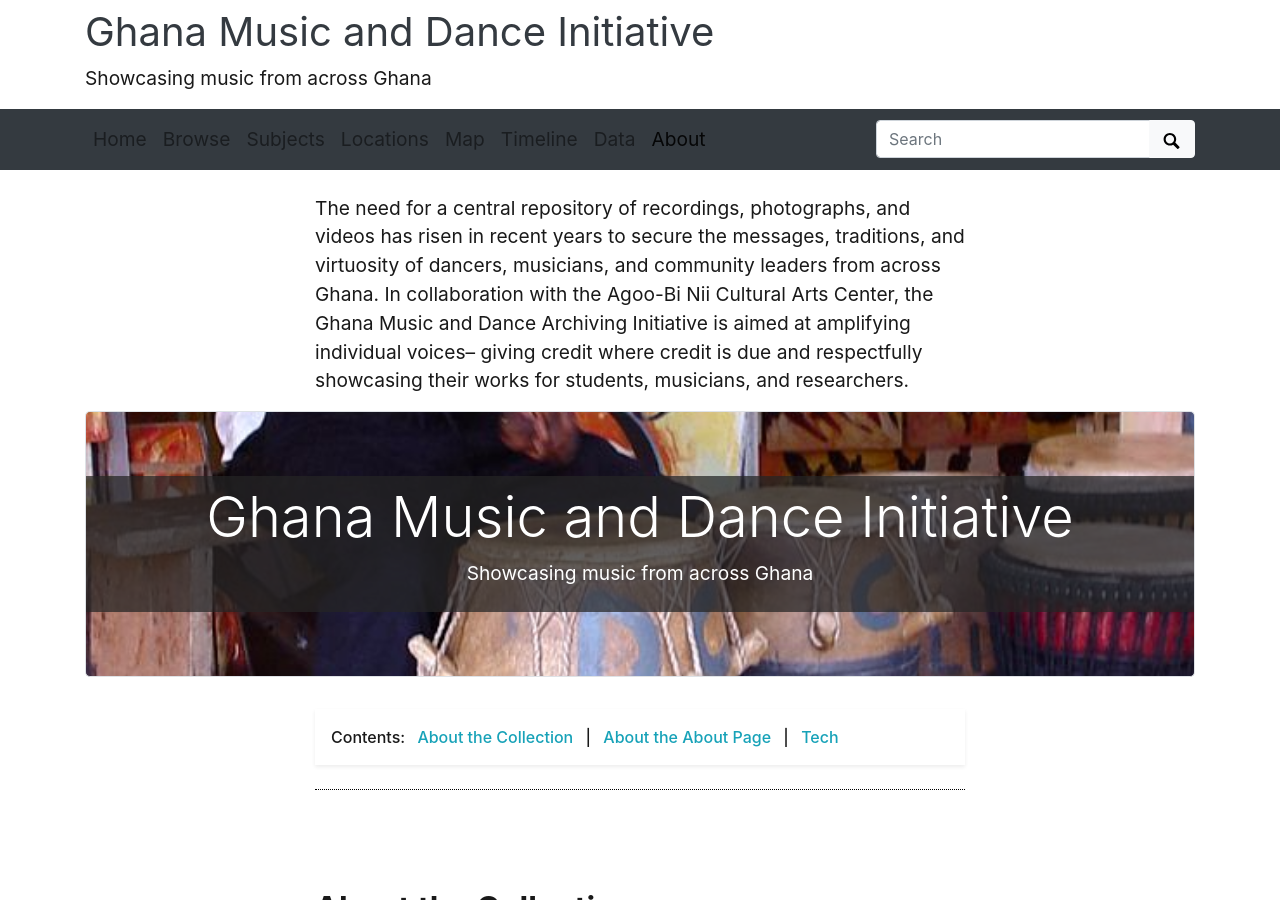
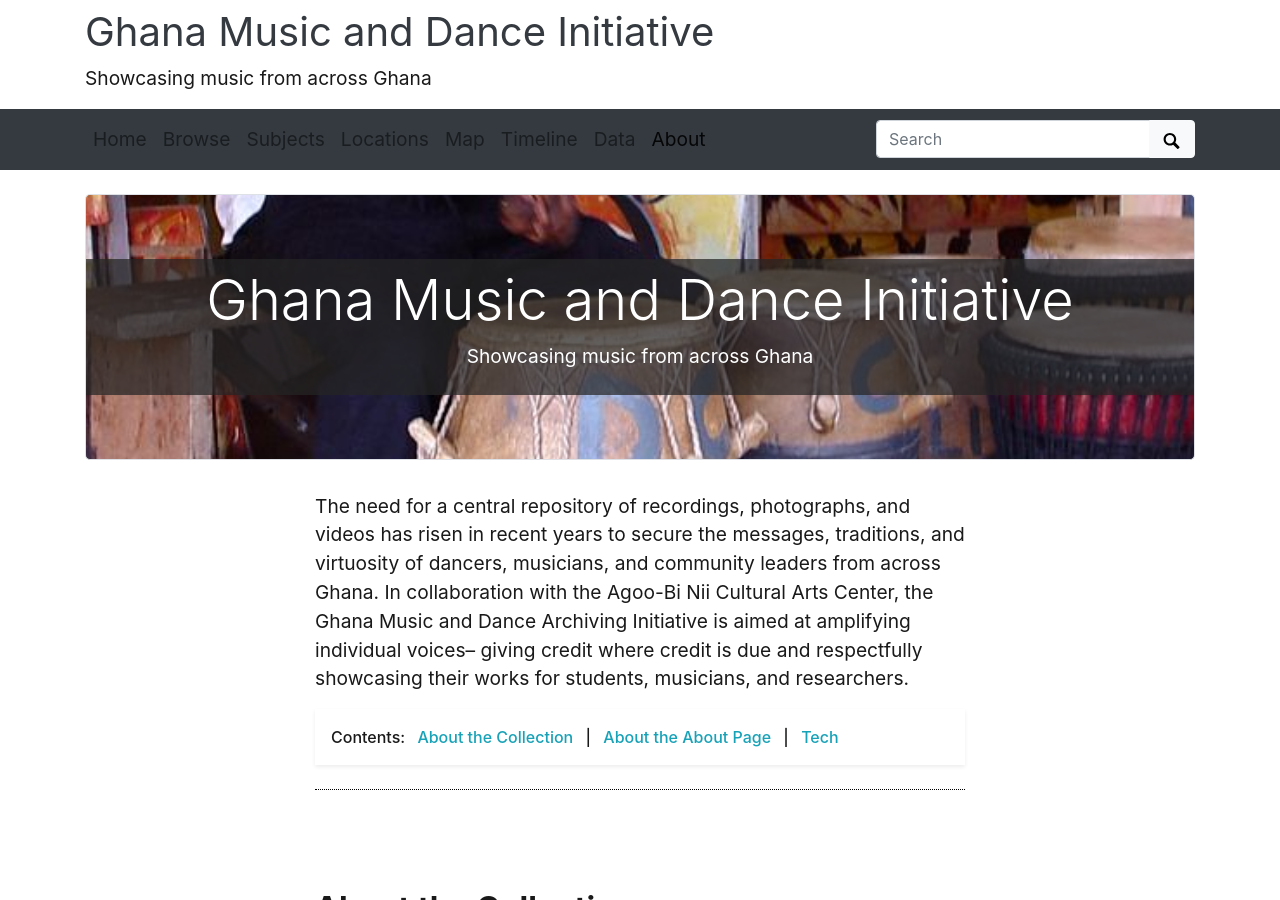
Before and after one commit to lrmarchant/ghana-music-and-dance-test, a Jekyll site: the page built from pages/about.md, in a window 1280 px wide and 900 px high. Built offline with Jekyll 4.4.1, drawn with Linux system fonts in a browser that asks for light colours.

Commit message:
about change

```diff
--- a/pages/about.md
+++ b/pages/about.md
@@ -8,9 +8,9 @@
 # Look in _includes/feature for options to easily add features to the page
 ---
 
+{% include feature/jumbotron.html objectid="uighana-007" %}
+
 The need for a central repository of recordings, photographs, and videos has risen in recent years to secure the messages, traditions, and virtuosity of dancers, musicians, and community leaders from across Ghana. In collaboration with the Agoo-Bi Nii Cultural Arts Center, the Ghana Music and Dance Archiving Initiative is aimed at amplifying individual voices-- giving credit where credit is due and respectfully showcasing their works for students, musicians, and researchers.
-
-{% include feature/jumbotron.html objectid="uighana-007" %}
 
 {% include feature/nav-menu.html sections="About the Collection;About the About Page" %}
 
```
